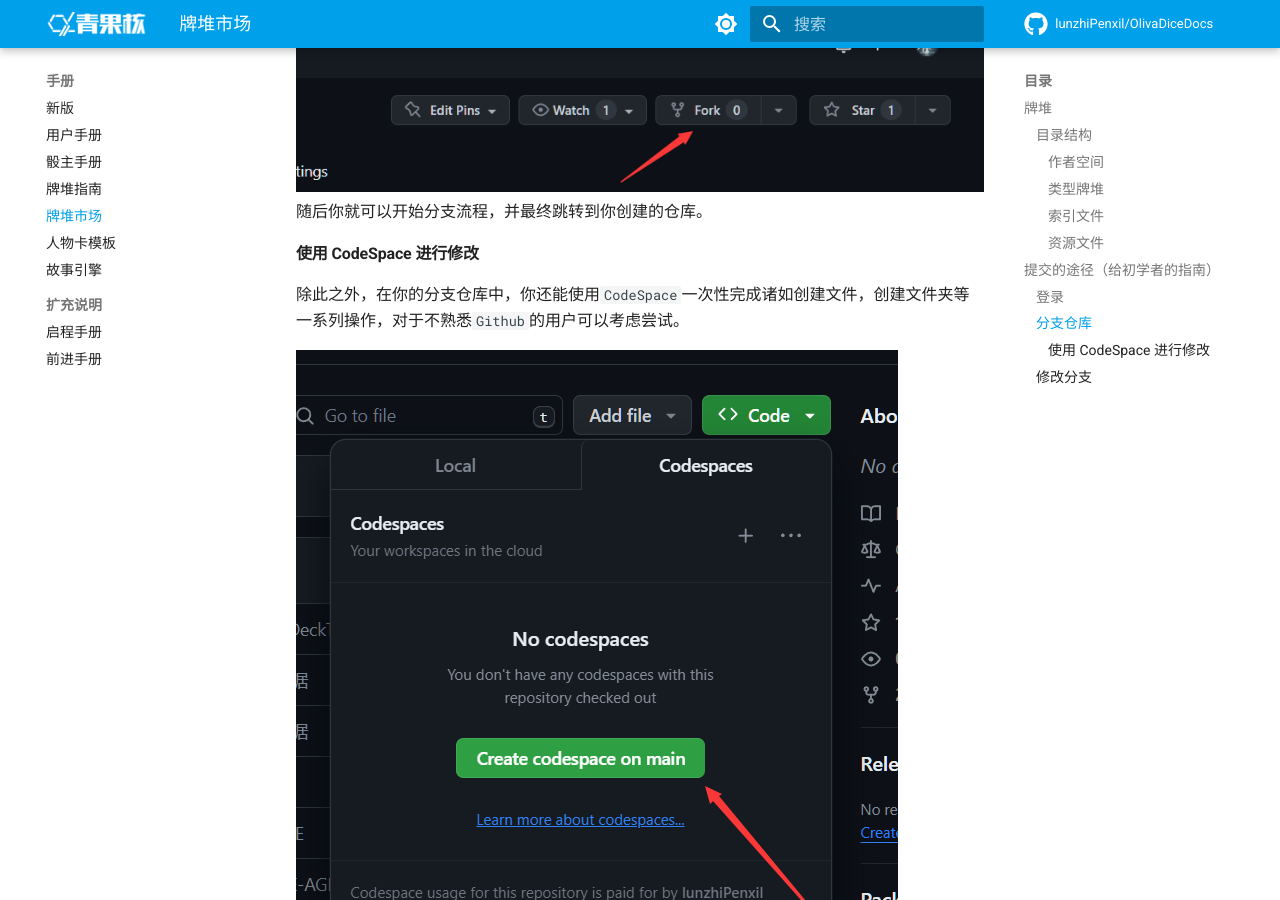
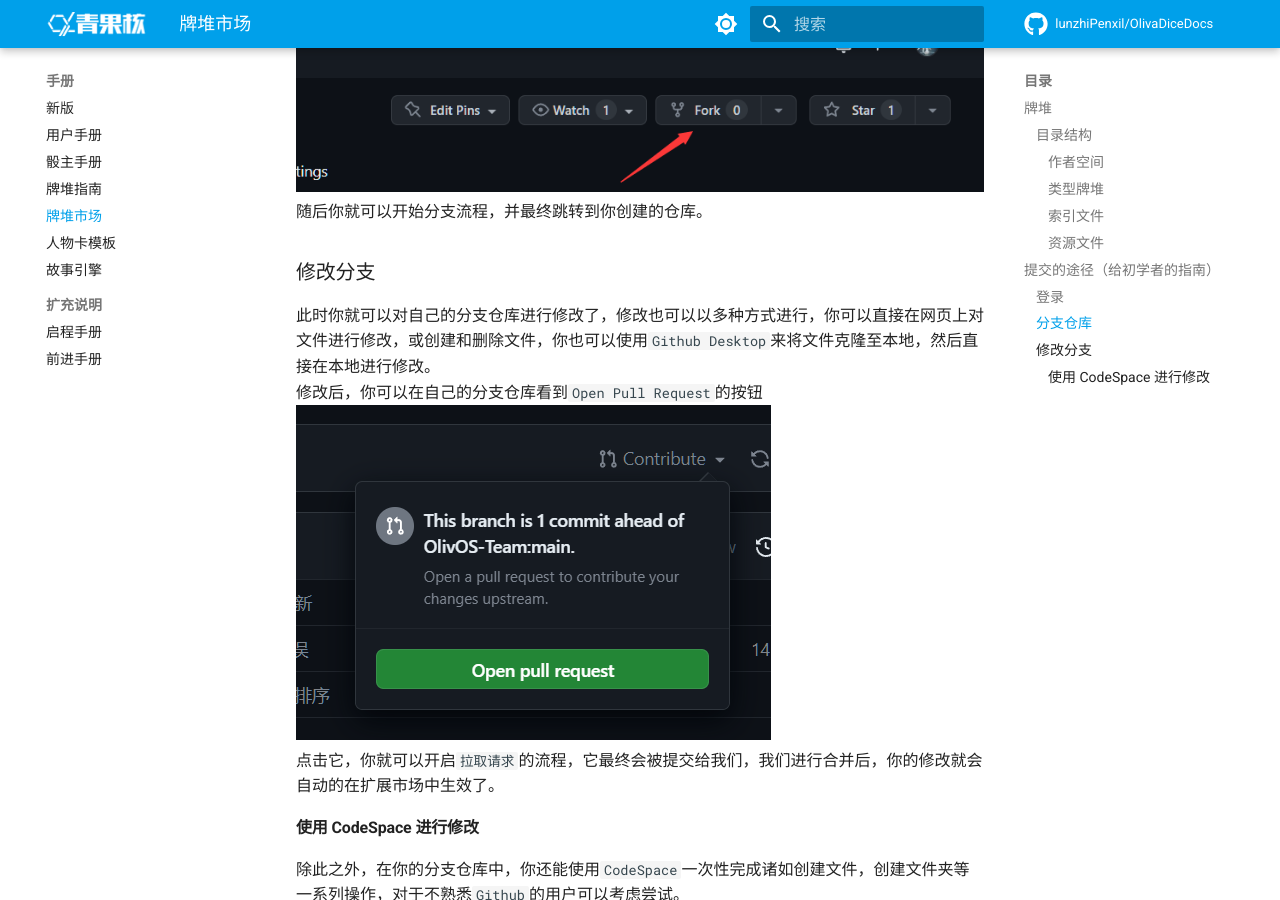
Before and after one commit to lunzhiPenxil/OlivaDiceDocs, an MkDocs documentation site: the page built from docs/Master/Extiverse.md, in a window 1280 px wide and 900 px high, scrolled down 2588 px. Built offline with MkDocs 1.6.1 and Material for MkDocs 9.7.7, drawn with Linux system fonts in a browser that asks for light colours; comment, search, counter and statistics services are not loaded; some of the changed text lies outside the part shown.

Commit message:
Update Extiverse.md

```diff
--- a/docs/Master/Extiverse.md
+++ b/docs/Master/Extiverse.md
@@ -80,6 +80,12 @@
 ![image](/_static/237328383-7bb70dba-41e8-4f13-8577-26ac674801bc.png)
 随后你就可以开始分支流程，并最终跳转到你创建的仓库。
 
+### 修改分支
+此时你就可以对自己的分支仓库进行修改了，修改也可以以多种方式进行，你可以直接在网页上对文件进行修改，或创建和删除文件，你也可以使用`Github Desktop`来将文件克隆至本地，然后直接在本地进行修改。
+修改后，你可以在自己的分支仓库看到`Open Pull Request`的按钮
+![image](/_static/237329519-8f12ca38-72c8-455f-8c83-2f542cc495e8.png)
+点击它，你就可以开启`拉取请求`的流程，它最终会被提交给我们，我们进行合并后，你的修改就会自动的在扩展市场中生效了。
+
 #### 使用 CodeSpace 进行修改
 除此之外，在你的分支仓库中，你还能使用`CodeSpace`一次性完成诸如创建文件，创建文件夹等一系列操作，对于不熟悉`Github`的用户可以考虑尝试。
 
@@ -96,12 +102,3 @@
 创建完成后，可以直接在这个页面进行提交，随后，可以在原先的`Github`页面按照上文开启`拉取请求`的流程
 
 ![image](/_static/294800940-c9f836d0-df65-429a-a230-3381f795e25d.png)
-
-
-
-
-### 修改分支
-此时你就可以对自己的分支仓库进行修改了，修改也可以以多种方式进行，你可以直接在网页上对文件进行修改，或创建和删除文件，你也可以使用`Github Desktop`来将文件克隆至本地，然后直接在本地进行修改。
-修改后，你可以在自己的分支仓库看到`Open Pull Request`的按钮
-![image](/_static/237329519-8f12ca38-72c8-455f-8c83-2f542cc495e8.png)
-点击它，你就可以开启`拉取请求`的流程，它最终会被提交给我们，我们进行合并后，你的修改就会自动的在扩展市场中生效了。
```
